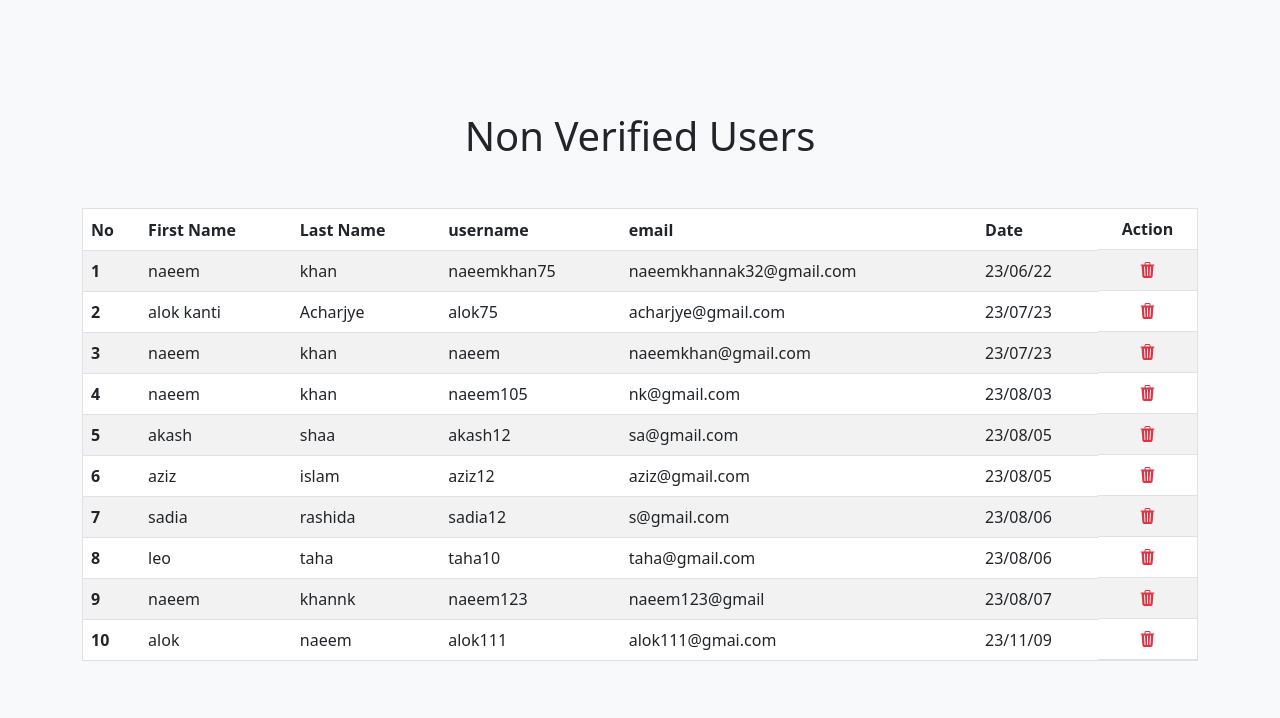
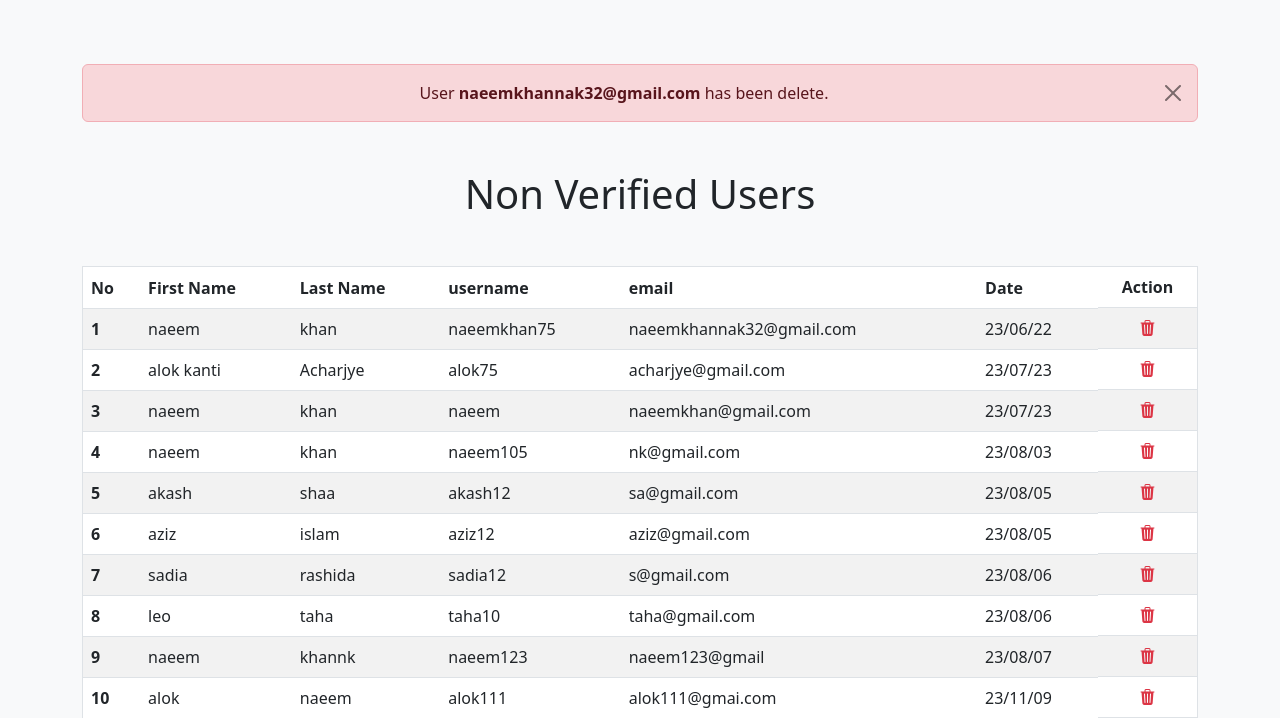
Before and after one commit to emranCoder/ecomerce, a PHP site: page /banglar/admin_area/users.php?true=naeemkhannak32@gmail.com in a window 1280 px wide. Shown: the part 72-790 px from the top of the page. Run offline with PHP 8.4, Linux system fonts and the light colour scheme; a user stored in the database is signed in; data comes from the database, SQL or seed files in the repository.

Commit message:
users ui update

```diff
--- a/admin_area/users.php
+++ b/admin_area/users.php
@@ -1,11 +1,43 @@
 <?php
-require('header.php')
+require('header.php');
+
+
+
+if(isset($_GET['username']))
+{
+    $username=$_GET['username'];
+    $deleteQuery = "DELETE FROM `users` WHERE `email`='$username'";
+    $res = mysqli_query($con,$deleteQuery);
+    if( $res)
+    {
+
+header('Location: users.php?true='.$username);
+    }else
+    {
+      header('Location: users.php?false');
+    }
+
+}
+
+
 
 ?>
 
 
 <body class="bg-light">
+
+
     <div class="container mt-3">
+    <?php
+if(isset($_GET['true'])){
+  ?>
+  <div class="alert alert-danger text-center alert-dismissible fade show" role="alert">
+ User <span class='fw-bold'><?php echo $_GET['true'];?></span> has been delete.
+ <a href='users.php' type="button" class="btn-close" ></a>
+</div>
+<?php
+}
+?>
 
         <h1 class="text-center my-5">Non Verified Users</h1>
 
@@ -46,7 +78,7 @@
       <td><?php echo $email;?></td>
 
       <td ><?php echo $timestamp;?></td>
-      <td class='d-flex justify-content-around'><a href="../sign_in_sign_up/delete-user.php?username=<?php echo $id?>;"><i class="bi bi-trash3-fill text-danger"></i></a></td>
+      <td class='d-flex justify-content-around'><a href="users.php?username=<?php echo $email?>"><i class="bi bi-trash3-fill text-danger"></i></a></td>
     </tr>
     <?php
 }?>
--- a/sign_in_sign_up/delete-user.php
+++ b/sign_in_sign_up/delete-user.php
@@ -5,7 +5,7 @@
 {
     $username=$_GET['username'];
     $deleteQuery = "DELETE FROM `users` WHERE `email`='$username'";
-    $res = mysqli_query($dbConnect,$checkQuery);
+    $res = mysqli_query($dbConnect,$deleteQuery);
 }
 header('Location: login.php?true');
 ?>
```
